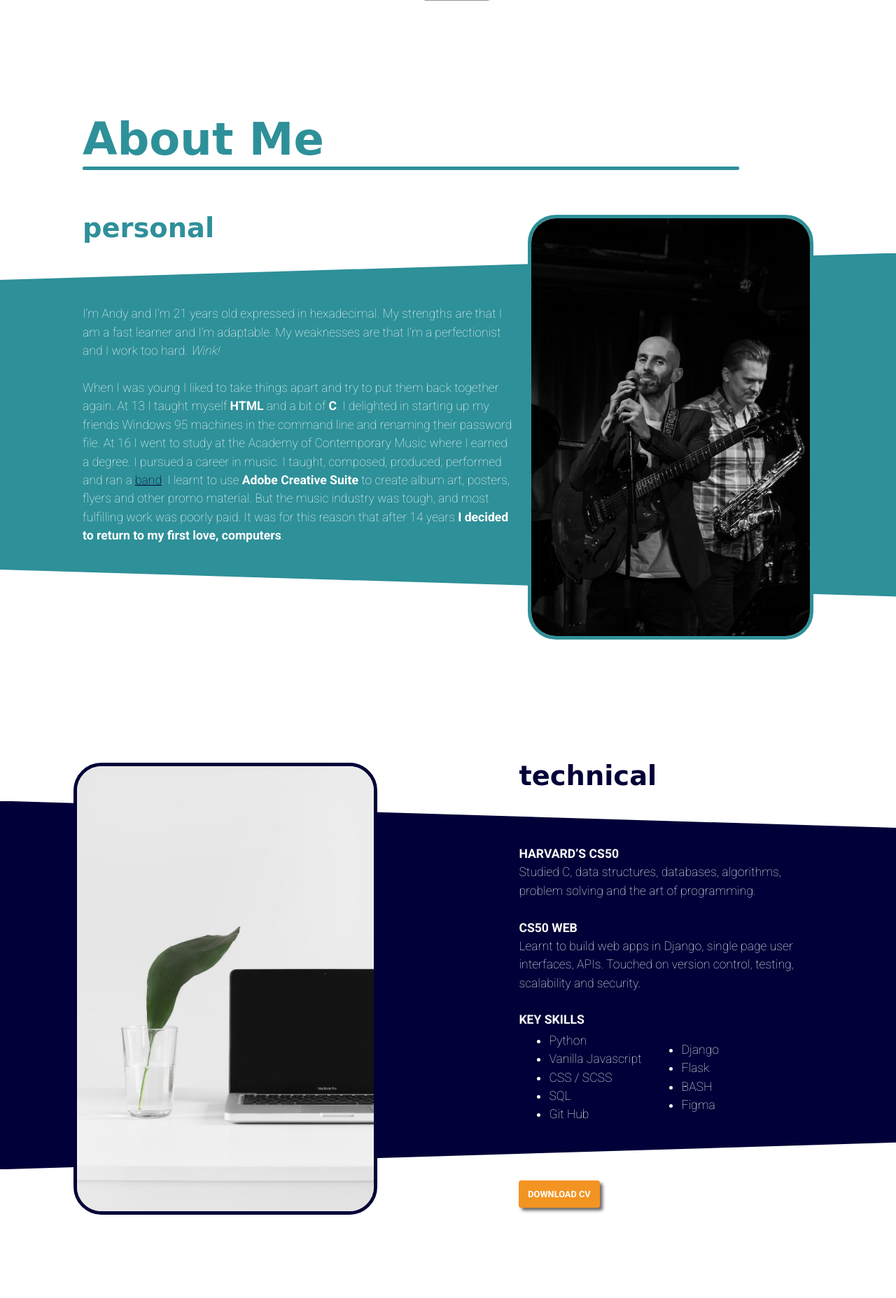
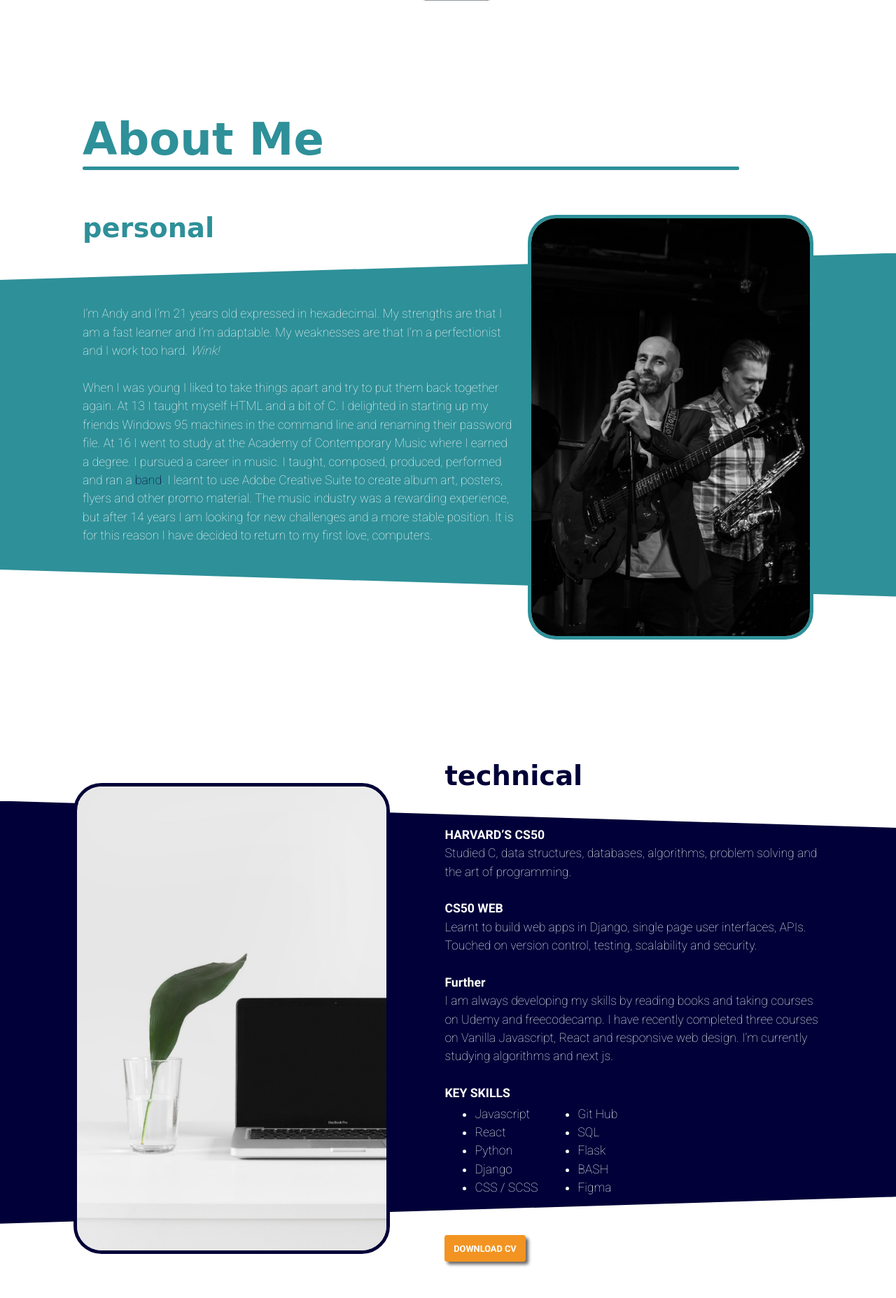
Before and after one commit to andy-little/Web-Portfolio, a Django app: page / in a window 1280 px wide. Shown: the part 1625-3480 px from the top of the page at 70% size. Run offline with Django 3.2, Linux system fonts and the light colour scheme; parts of the project's set-up code (start-up, migrations or seed data) failed here and were passed over; some web fonts are replaced.

Commit message:
deploying

```diff
--- a/portfolio/static/portfolio/data.js
+++ b/portfolio/static/portfolio/data.js
@@ -18,7 +18,7 @@ export const data = [
     },
     {
         site: "https://jaffalondon.herokuapp.com",
-        code: "TODO",
+        code: "https://github.com/andy-little/jaffa",
         title: "jaffa london",
         subtitle: "A simple website I designed and created for Jaffa Digital.",
         text: "I built this site using sass and vanilla javascript. I designed the site incorporating the company styles and logos.<ul><li>Responsive design</li><li>Parallax effects with fallback</li><li>Animated cards with phone fallback</li><li>Contact form sends emails in the backend with django</li><li>Hosted with Heroku</li></ul>",
@@ -26,7 +26,7 @@ export const data = [
     },
     {
         site: "https://google-style-hacker-news.netlify.app/",
-        code: "TODO",
+        code: "https://github.com/andy-little/hacker-news",
         title: "hacker news",
         subtitle: "Using hacker news api to create a google style search engine",
         text: "I used React and pure css to create this project. I used the context API and useReducer to keep the code clean and maintainable. <ul><li>Search hacker news database</li><li>Easily hide results</li><li>Fun pagination</li><li>Clean and easy to use UI</li><li>Hosted with netlify</li></ul>",
@@ -34,7 +34,7 @@ export const data = [
     },
     {
         site: "https://light-dark-gallery.netlify.app",
-        code: "TODO",
+        code: "https://github.com/andy-little/unsplash",
         title: "light/dark gallery",
         subtitle: "Using unsplash api and React to create a light/dark UI",
         text: "Based on a React tutorial I created an interface to search for unsplash images. I then refactored the code to be more maintainable, added my touches to the project and added a stylised light/dark switch.<ul><li>Light dark toggle switch</li><li>Stores preference in local storage</li><li>Infinite scroll</li><li>Using api keys with environment variables</li><li>Modular maintainable design using context api</li></ul>",
@@ -42,7 +42,7 @@ export const data = [
     },
     {
         site: "https://tints-and-shades-genorator.netlify.app",
-        code: "TODO",
+        code: "https://github.com/andy-little/colour",
         title: "tints and shades",
         subtitle: "Produce tints and shades of a given colour",
         text: "This React project uses Values.js to produce a desired amount of colour swatches. When clicked the hex code is copied to your clipboard. There is also the option to generate a random colour. Since the colours are dynamic I used tinycolour2 to ensure overlaying text is always readable.<ul><li>Uses 3rd party libraries</li><li>Uses props and controlled inputs</li><li>Stylised slider inputs</li></ul>",
--- a/portfolio/static/portfolio/scss/_about.scss
+++ b/portfolio/static/portfolio/scss/_about.scss
@@ -6,15 +6,12 @@
 .about {
   display: grid;
   grid-template-columns: 1fr repeat(10, fit-content(90px)) 1fr;
-    grid-template-rows: auto auto 2.2fr 3fr .5fr;
+  grid-template-rows: auto auto 2.2fr 3fr 0.5fr;
   gap: 1em;
-
-
-
 
   &-title {
     grid-row: 2;
-        grid-column: 8 / span 4;
+    grid-column: 7 / span 4;
     align-self: end;
     line-height: 1;
     font-size: 1.7rem;
@@ -25,22 +22,18 @@
     padding: 2em 0 2em;
     align-self: center;
     grid-row: 3 / span 2;
-        grid-column: 8 / span 4;
+    grid-column: 7 / span 5;
     font-weight: $thin;
-        font-size: .9rem;
-        font-size: clamp(.8rem, 1.5vw, 1.1rem);
+    font-size: 0.9rem;
+    font-size: clamp(0.8rem, 1.5vw, 1.1rem);
     ul {
       margin: 0;
     }
     a {
       color: $primary;
-            text-decoration: underline;
       transition: font-weight 300ms ease-in-out;
       &:hover {
-                font-weight: $bold;
-                //text-decoration: none;
-
-
+        text-decoration: underline;
       }
     }
   }
@@ -50,14 +43,13 @@
     grid-column: 2 / span 6;
     border-radius: $soft-radius;
     align-self: center;
-
   }
 
   &-background {
     height: 100%;
     padding: 1em;
     z-index: -100;
-        grid-row: 3 /span 2;
+    grid-row: 3 / span 2;
     grid-column: 1 / -1;
   }
 
@@ -67,32 +59,32 @@
     }
   }
   &-btn {
-        grid-column: 8;
+    grid-column: 7;
     grid-row: 5;
     height: auto;
   }
 
-
-
   //MOBILE LAYOUT
-    @media screen and (max-width: $break-point){
-        grid-template-columns: minmax(1em, auto) fit-content(550px) minmax(1em, auto); //3
+  @media screen and (max-width: $break-point) {
+    grid-template-columns: minmax(1em, auto) fit-content(550px) minmax(
+        1em,
+        auto
+      ); //3
     grid-template-rows: repeat(6, auto);
-        gap: .5em;
+    gap: 0.5em;
     &-title {
       grid-row: 2;
       grid-column: 2 !important;
       margin-bottom: 0;
       font-size: 1.7rem;
       font-size: clamp(1.5rem, 4.8vw, 2.2rem);
-
     }
 
     &-text {
       grid-row: 3;
       grid-column: 2 !important;
       font-size: 1rem;
-            font-size: clamp(1rem, 3vw, 1.6rem);
+      font-size: clamp(0.9rem, 2.8vw, 1.6rem);
       margin-top: 2em;
       padding: 0;
     }
@@ -101,8 +93,7 @@
       grid-column: 2 !important;
       width: 80% !important;
       justify-self: center;
-            margin: .8em 0 .5em;
-
+      margin: 0.8em 0 0.5em;
     }
     &-background {
       grid-row: 3 / span 3;
@@ -111,10 +102,7 @@
       grid-column: 2 !important;
       grid-row: -1;
       justify-self: center;
-
-
     }
-
   }
 }
 
@@ -125,7 +113,7 @@
 .right-left {
   color: white;
   .about {
-        &-title{
+    &-title {
       color: $primary;
     }
     &-background {
@@ -134,22 +122,17 @@
     }
     &-img {
       border: 5px solid $primary;
-
     }
   }
 }
-
-
 
 //////////////////
 /////personal/////
 //////////////////
 
-
 .left-right {
   .about {
-
-        &-title{
+    &-title {
       color: $secondary;
       grid-column: 2 / span 4;
     }
--- a/portfolio/static/portfolio/scss/_projects.scss
+++ b/portfolio/static/portfolio/scss/_projects.scss
@@ -82,7 +82,6 @@
   &-background {
     height: 100%;
     padding: 1em;
-    //color: white;/////////////
     z-index: -100;
     grid-row: 3 / span 2;
     grid-column: 1 / -1;
--- a/portfolio/static/portfolio/scss/styles.css
+++ b/portfolio/static/portfolio/scss/styles.css
@@ -756,17 +756,17 @@ header {
   display: grid;
   -ms-grid-columns: 1fr (fit-content(90px))[10] 1fr;
       grid-template-columns: 1fr repeat(10, fit-content(90px)) 1fr;
-  -ms-grid-rows: auto auto 2.2fr 3fr .5fr;
-      grid-template-rows: auto auto 2.2fr 3fr .5fr;
+  -ms-grid-rows: auto auto 2.2fr 3fr 0.5fr;
+      grid-template-rows: auto auto 2.2fr 3fr 0.5fr;
   gap: 1em;
 }
 
 .about-title {
   -ms-grid-row: 2;
   grid-row: 2;
-  -ms-grid-column: 8;
+  -ms-grid-column: 7;
   -ms-grid-column-span: 4;
-  grid-column: 8 / span 4;
+  grid-column: 7 / span 4;
   -ms-flex-item-align: end;
       -ms-grid-row-align: end;
       align-self: end;
@@ -783,11 +783,11 @@ header {
   -ms-grid-row: 3;
   -ms-grid-row-span: 2;
   grid-row: 3 / span 2;
-  -ms-grid-column: 8;
-  -ms-grid-column-span: 4;
-  grid-column: 8 / span 4;
+  -ms-grid-column: 7;
+  -ms-grid-column-span: 5;
+  grid-column: 7 / span 5;
   font-weight: 100;
-  font-size: .9rem;
+  font-size: 0.9rem;
   font-size: clamp(0.8rem, 1.5vw, 1.1rem);
 }
 
@@ -797,13 +797,12 @@ header {
 
 .about-text a {
   color: #010038;
-  text-decoration: underline;
   -webkit-transition: font-weight 300ms ease-in-out;
   transition: font-weight 300ms ease-in-out;
 }
 
 .about-text a:hover {
-  font-weight: 700;
+  text-decoration: underline;
 }
 
 .about-img {
@@ -826,7 +825,7 @@ header {
   z-index: -100;
   -ms-grid-row: 3;
   -ms-grid-row-span: 2;
-  grid-row: 3 /span 2;
+  grid-row: 3 / span 2;
   grid-column: 1 / -1;
 }
 
@@ -835,8 +834,8 @@ header {
 }
 
 .about-btn {
-  -ms-grid-column: 8;
-  grid-column: 8;
+  -ms-grid-column: 7;
+  grid-column: 7;
   -ms-grid-row: 5;
   grid-row: 5;
   height: auto;
@@ -848,7 +847,7 @@ header {
         grid-template-columns: minmax(1em, auto) fit-content(550px) minmax(1em, auto);
     -ms-grid-rows: (auto)[6];
         grid-template-rows: repeat(6, auto);
-    gap: .5em;
+    gap: 0.5em;
   }
   .about-title {
     -ms-grid-row: 2;
@@ -865,7 +864,7 @@ header {
     -ms-grid-column: 2 !important;
     grid-column: 2 !important;
     font-size: 1rem;
-    font-size: clamp(1rem, 3vw, 1.6rem);
+    font-size: clamp(0.9rem, 2.8vw, 1.6rem);
     margin-top: 2em;
     padding: 0;
   }
@@ -878,7 +877,7 @@ header {
     width: 80% !important;
     -ms-grid-column-align: center;
         justify-self: center;
-    margin: .8em 0 .5em;
+    margin: 0.8em 0 0.5em;
   }
   .about-background {
     -ms-grid-row: 3;
--- a/portfolio/templates/portfolio/index.html
+++ b/portfolio/templates/portfolio/index.html
@@ -66,12 +66,12 @@
         <header class="marg-b">
             <div class="hero-bg"></div>
             <img class="hero-logo" src="{% static 'portfolio/images/logo.png'%}" alt="Andy's Logo">
-            <img class="hero-photo" src="{% static 'portfolio/images/andy.png'%}" alt="photo of Andy">
+            <img class="hero-photo" src="{% static 'portfolio/images/andy.png'%}" alt="Andy">
             <div class="hero-hi">
                 <h3 class="hero-title">Hi!</h3>
-                <p class="hero-text">I’m Andy, a Full-Stack web developer in London. I specialise in building web apps using <span class="text-accent">Javascript - React</span>, <span class="text-accent">Python - Django</span> and <span class="text-accent">CSS</span>. You can view the code for this site below.</p>
+                <p class="hero-text">I’m Andy, a Full-Stack web developer in London. I specialise in building web apps using <span class="text-accent">Javascript - React</span>, <span class="text-accent">Python - Django</span> and <span class="text-accent">CSS</span>. You can view the code for this site and any of my projects below.</p>
                 <div class="hero-space"></div>
-                <a class="hero-btn btn" target="_blank" href="https://github.com/andy-little/Web-Portfolio/tree/main/portfolio">Source Code</a>
+                <a class="hero-btn btn" target="_blank" href="https://github.com/andy-little">Source Code</a>
             </div>
         </header>
 
@@ -80,8 +80,8 @@
         <section id="projects" class="project right-left guitar marg-b">
             <h1 class="section-title"><a class="all-projects-link" href="#">Projects</a></h1>
             <div class="project-btns">
-                <a class="btn site" target="_blank" href="https://www.anyonecanlearntoplayguitar.com">Live Website</a>
-                <a class="btn code" target="_blank" href="https://github.com/andy-little/AnyoneCanLearnToPlayGuitar">ALL PROJECTS</a>
+                <a class="btn site" target="_blank" href="">Website</a>
+                <a class="btn code" target="_blank" href="">Code</a>
             </div>
             <h3 class="project-title"><i class="fas fa-chevron-left project-title-chevron prev-project"></i><a href='' target="_blank" class="project-title-text">loading...</a><i class="fas fa-chevron-right project-title-chevron next-project"></i></h3>
             <div class="project-background"></div>
@@ -107,7 +107,7 @@
                 <div class="about-text">
                     <br>
                     I’m Andy and I’m 21 years old expressed in hexadecimal. My strengths are that I am a fast learner and I’m adaptable. My weaknesses are that I’m a perfectionist and I work too hard. <i>Wink!</i>
-                    <br><br>When I was young I liked to take things apart and try to put them back together again. At 13 I taught myself <strong>HTML</strong> and a bit of <strong>C</strong>. I delighted in starting up my friends Windows 95 machines in the command line and renaming their password file. At 16 I went to study at the Academy of Contemporary Music where I earned a degree. I pursued a career in music. I taught, composed, produced, performed and ran a <a target="_blank" href="https://open.spotify.com/artist/4hZ0YIg9waQoLrqq1DCUH9?si=2HEyVvxdQUqP_TsKhfK6aw">band</a>. I learnt to use <strong>Adobe Creative Suite</strong> to create album art, posters, flyers and other promo material. But the music industry was tough, and most fulfilling work was poorly paid. It was for this reason that after 14 years <strong>I decided to return to my first love, computers</strong>.
+                    <br><br>When I was young I liked to take things apart and try to put them back together again. At 13 I taught myself HTML and a bit of C. I delighted in starting up my friends Windows 95 machines in the command line and renaming their password file. At 16 I went to study at the Academy of Contemporary Music where I earned a degree. I pursued a career in music. I taught, composed, produced, performed and ran a <a target="_blank" href="https://open.spotify.com/artist/4hZ0YIg9waQoLrqq1DCUH9?si=2HEyVvxdQUqP_TsKhfK6aw">band</a>. I learnt to use Adobe Creative Suite to create album art, posters, flyers and other promo material. The music industry was a rewarding experience, but after 14 years I am looking for new challenges and a more stable position. It is for this reason I have decided to return to my first love, computers.
                     <br><br>
                 </div>
             <img class="about-img" src="{% static 'portfolio/images/about-gtr.jpg'%}" alt="andy on stage with band at pizza express jazz club">
@@ -123,19 +123,22 @@
                 <br><br><strong>CS50 WEB</strong><br>
                 Learnt to build web apps in Django, single page user interfaces, APIs. Touched on version control, testing,
                 scalability and security.
+                <br><br><strong>Further</strong><br>
+                I am always developing my skills by reading books and taking courses on Udemy and freecodecamp. I have recently completed three courses on Vanilla Javascript, React and responsive web design. I'm currently studying algorithms and next js.
                 <br><br><strong>KEY SKILLS</strong>
                 <ul>
                     <table>
                         <tr>
                             <td class="about-table-c1">
+                                <li>Javascript</li>
+                                <li>React</li>
                                 <li>Python</li>
-                                <li>Vanilla Javascript</li>
+                                <li>Django</li>
                                 <li>CSS / SCSS</li>
-                                <li>SQL</li>
-                                <li>Git Hub</li>
                             </td>
                             <td class="about-table-c2">
-                                <li>Django</li>
+                                <li>Git Hub</li>
+                                <li>SQL</li>
                                 <li>Flask</li>
                                 <li>BASH</li>
                                 <li>Figma</li>
--- a/website/settings.py
+++ b/website/settings.py
@@ -28,7 +28,7 @@ BASE_DIR = Path(__file__).resolve().parent.parent
 SECRET_KEY = config.get("SECRET_KEY")
 
 # SECURITY WARNING: don't run with debug turned on in production!
-DEBUG = True
+DEBUG = config.get('DJANGO_DEBUG', '') != 'False'
 
 ALLOWED_HOSTS = ['www.andylittleweb.com', '176.58.107.79', '127.0.0.1']
 
```
Also changed, not shown: portfolio/static/portfolio/all.js, 2 other files. Lines whose indentation alone changed are shown as unchanged.
